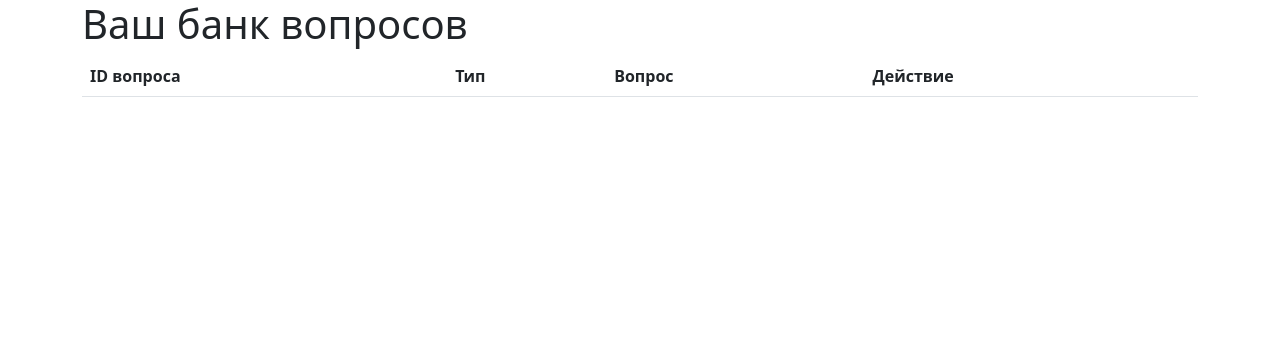
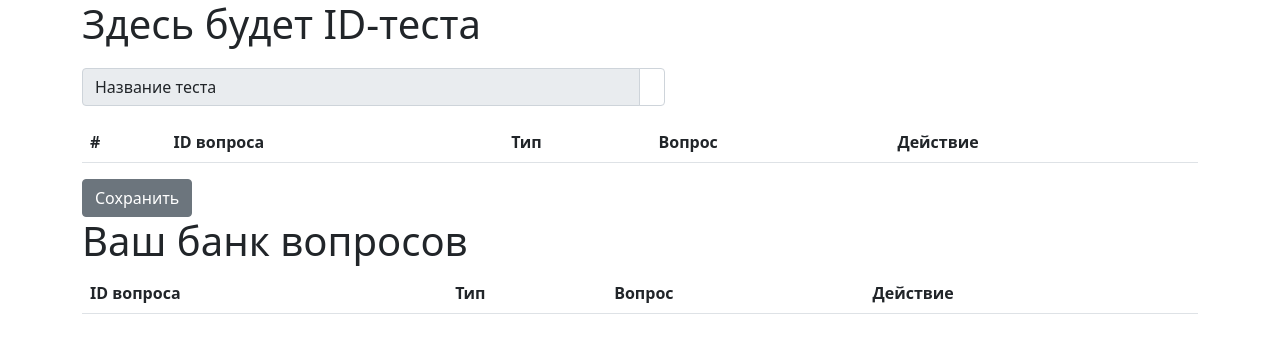
Before and after one commit to yarik2512/shpile, a Flask app: template test_creator/templates/questionsBank.html in a window 1280 px wide. Shown: the top 353 px of the page. Run offline with Flask 2, Linux system fonts and the light colour scheme; the template is opened without the code that fills it, so the values that code supplies are empty; parts of the project's set-up code (start-up, migrations or seed data) failed here and were passed over.

Commit message:
Редактор теста

```diff
--- a/test_creator/templates/questionsBank.html
+++ b/test_creator/templates/questionsBank.html
@@ -12,8 +12,46 @@
 </head>
 <body>
 <div class="container">
-    <h1>Ваш банк вопросов</h1>
-    <form action="/menage-tasks" method="post">
+    <form action="/questionBank" method="post">
+        <h1>Здесь будет ID-теста</h1>
+        <!-- Группа кнопок для окончания работы над тестом -->
+        <div class="input-group mb-3">
+            <span class="input-group-text" id="inputGroup-sizing-default">Название теста</span>
+            <input type="text" class="form-control" aria-label="for-title-test" name="titleTest">
+        </div>
+        <table class="table">
+            <thead>
+            <tr>
+                <th scope="col">#</th>
+                <th scope="col">ID вопроса</th>
+                <th scope="col">Тип</th>
+                <th scope="col">Вопрос</th>
+                <th scope="col">Действие</th>
+            </tr>
+            </thead>
+            <tbody>
+            {% for i in range(length) %}
+                <tr>
+                    <th scope="row">{{ i + 1 }}</th>
+                    <th scope="row">{{ data[i]['id'] }}</th>
+                    <td>{{ data[i]['type'] }}</td>
+                    <td>{{ data[i]['question'] }}</td>
+                    <td>
+                        <button type="button" class="btn btn-primary" name="action" value="open-{{ data[i]['id'] }}">
+                            Открыть
+                        </button>
+                        <button type="button" class="btn btn-danger" name="action" value="del-{{ data[i]['id'] }}">
+                            Удалить
+                        </button>
+                    </td>
+                </tr>
+            {% endfor %}
+            </tbody>
+        </table>
+        <button type="button" class="btn btn-secondary">Сохранить</button>
+
+        <h1>Ваш банк вопросов</h1>
+
         <table class="table">
             <thead>
             <tr>
```
Also changed, not shown: test_creator/create_test_2.py (added, +38 -0 lines).
